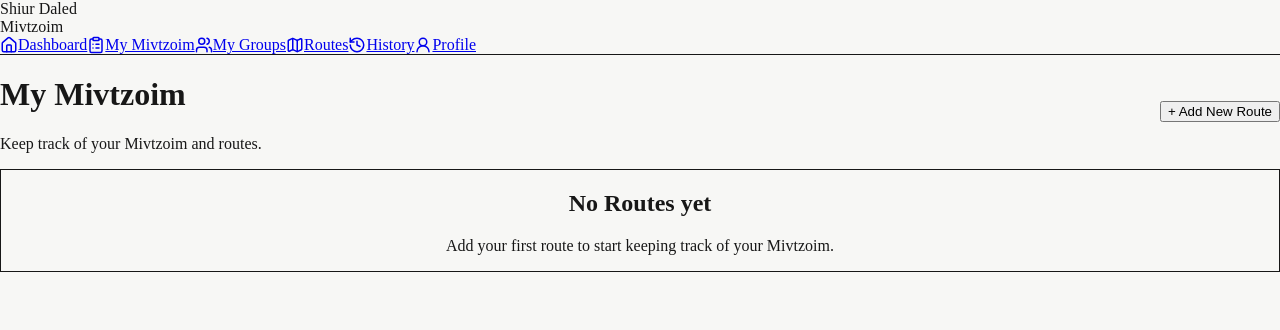
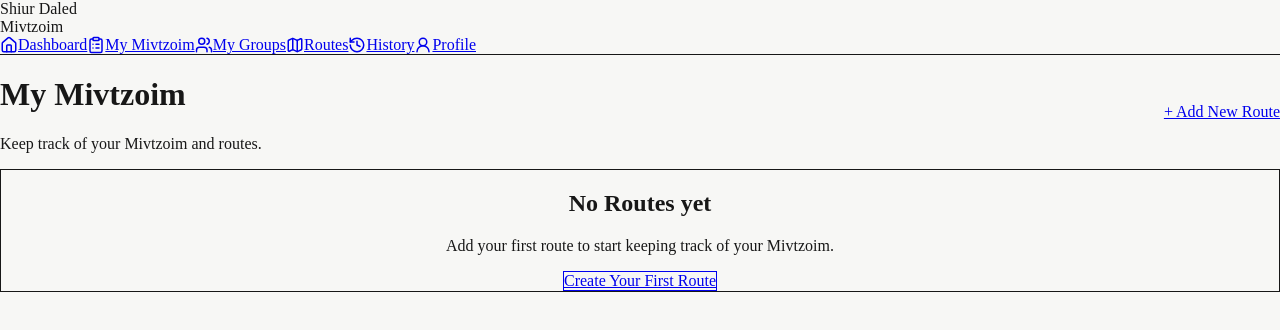
Before and after one commit to tzvikogan99/shiur-daled-mivtzoim, a Next.js app: page /mivtzoim in a window 1280 px wide. Shown: the top 330 px of the page. Built offline with nearby package versions, Linux system fonts and the light colour scheme.

Commit message:
Refactor button to Link component for routes
Replaced button with Link component for adding new routes and added a new Link for creating the first route.

```diff
--- a/app/mivtzoim/page.tsx
+++ b/app/mivtzoim/page.tsx
@@ -1,3 +1,5 @@
+import Link from "next/link";
+
 export default function Mivtzoim() {
   return (
     <main className="p-8">
@@ -9,16 +11,27 @@ export default function Mivtzoim() {
           </p>
         </div>
 
-        <button className="rounded-lg bg-black px-5 py-2 text-white">
+        <Link
+          href="/routes/new"
+          className="rounded-lg bg-black px-5 py-2 text-white"
+        >
           + Add New Route
-        </button>
+        </Link>
       </div>
 
       <div className="mt-8 rounded-xl border bg-white p-8 text-center">
         <h2 className="text-xl font-semibold">No Routes yet</h2>
+
         <p className="mt-2 text-gray-500">
           Add your first route to start keeping track of your Mivtzoim.
         </p>
+
+        <Link
+          href="/routes/new"
+          className="mt-5 inline-block rounded-lg border px-5 py-2"
+        >
+          Create Your First Route
+        </Link>
       </div>
     </main>
   );
```
